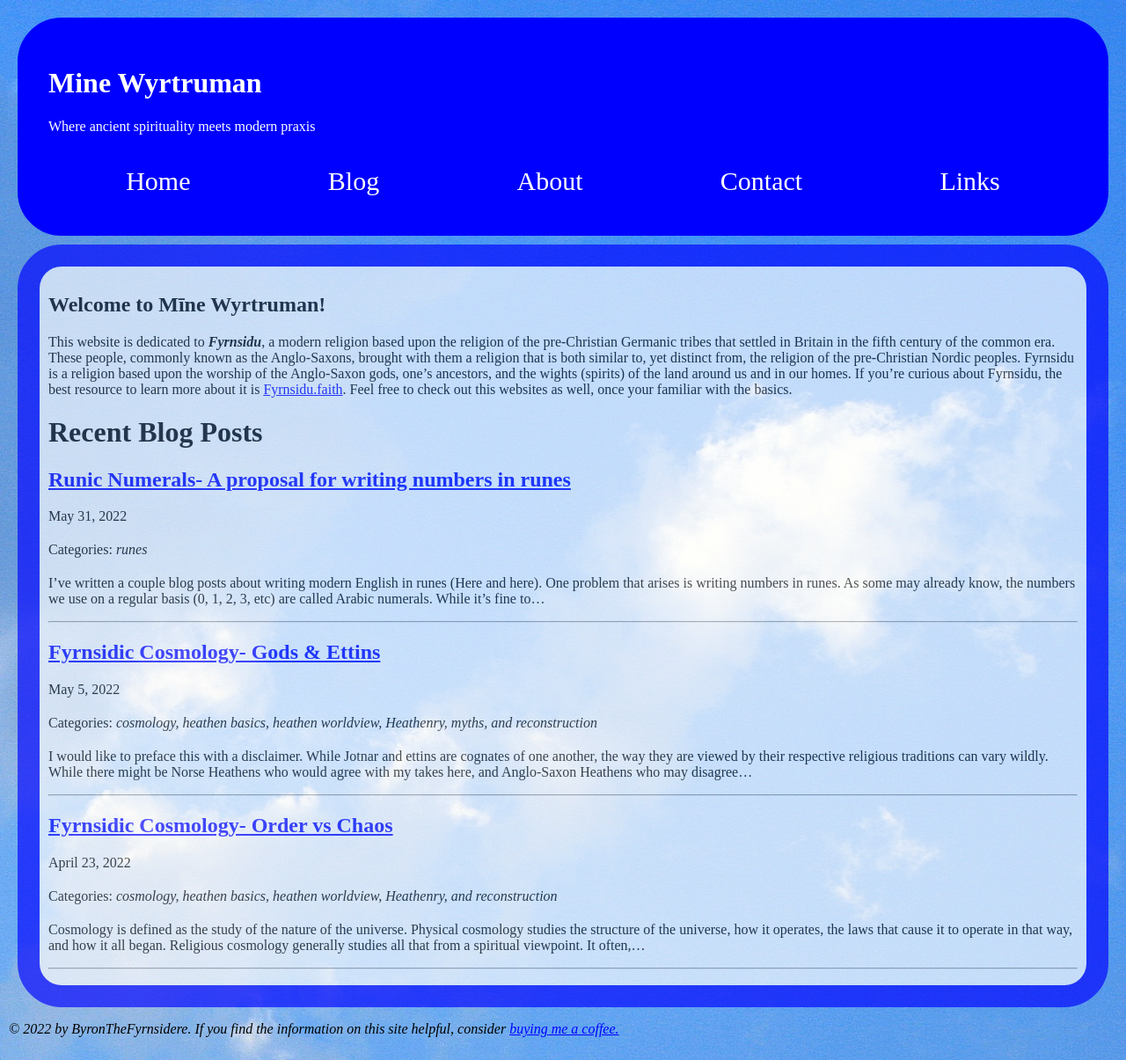
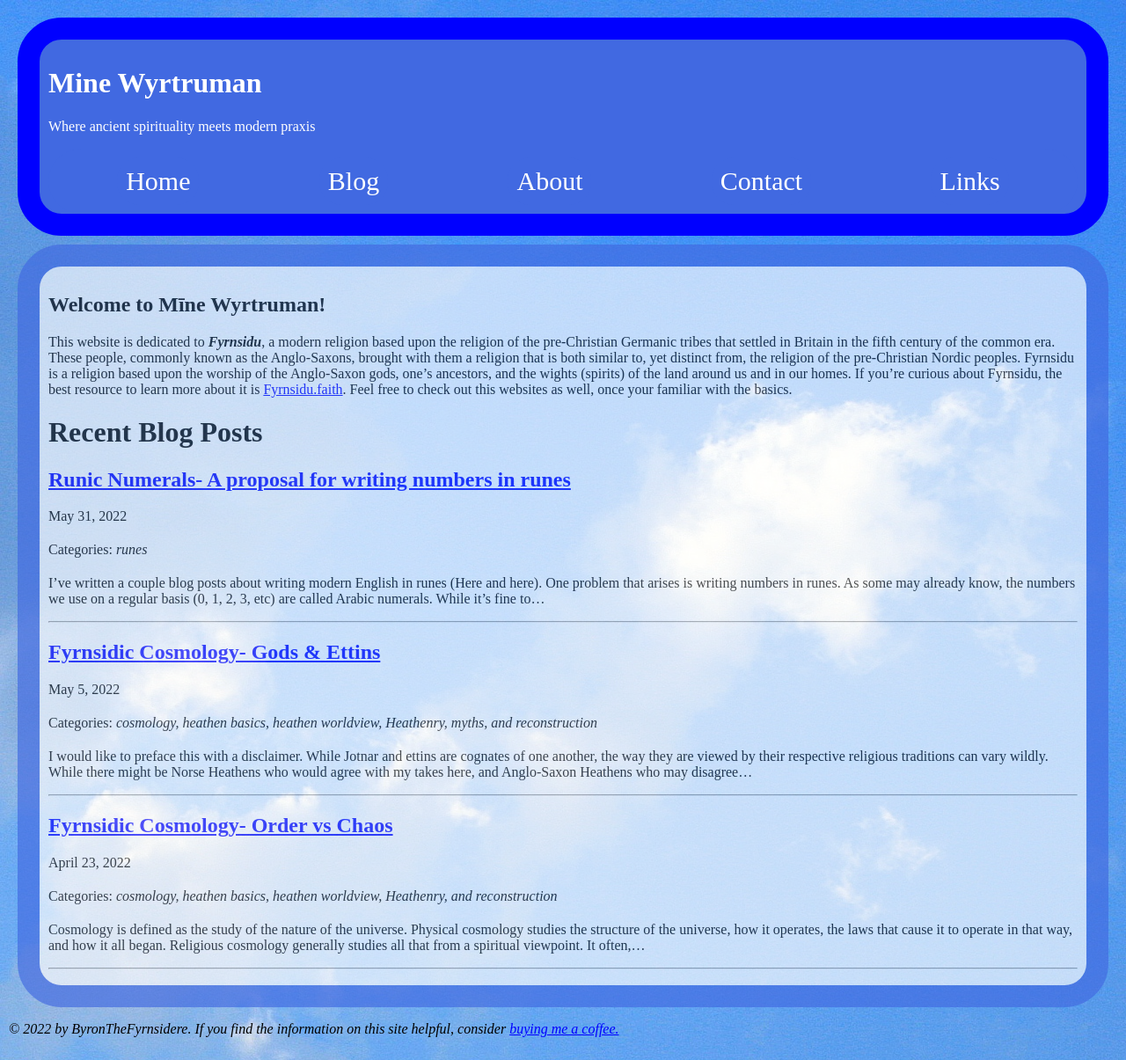
Before and after one commit to byronpendason/byronpendason.github.io, a Jekyll site: the page built from index.md, in a window 1280 px wide. Shown: the whole page at 88% size. Built offline with Jekyll 4.4.1, drawn with Linux system fonts in a browser that asks for light colours; our own code applies the rules of GitHub Pages for plain Markdown files; comment, search, counter and statistics services are not loaded.

Commit message:
Update style.css

```diff
--- a/css/style.css
+++ b/css/style.css
@@ -1,7 +1,7 @@
       body {
         background-image: url("/media/blue-sky-with-small-cloud.jpg");
-        background-color: black;
-        color: green;
+        background-color: white;
+        color: black;
         margin: 0px;
         padding: 10px;
       }
@@ -15,7 +15,7 @@
         border-width: 25px;
         border-color: blue;
         border-radius: 50px;
-        background-color: blue;
+        background-color: royalblue;
         color: white;
         padding-bottom: 0px;
         margin-bottom: 10px;
@@ -27,14 +27,14 @@
         padding: 10px;
         border-width: 25px;
         border-radius: 50px;
-        background-color:blue;
+        background-color: royalblue;
         margin-bottom: 0px;
       }
       nav ul li {
         margin-left: auto;
         margin-right: auto;
         padding: 10px;
-        background-color: blue;
+        background-color: royalblue;
         border-color: blue;
         border-width: 10px;
         border-radius: 25px;
@@ -58,7 +58,7 @@
         border-radius: 50px;
         border-style: solid;
         border-width: 25px;
-        border-color: blue;
+        border-color: royalblue;
         background-color: white;
         color: black;
         opacity: 0.66;
```
